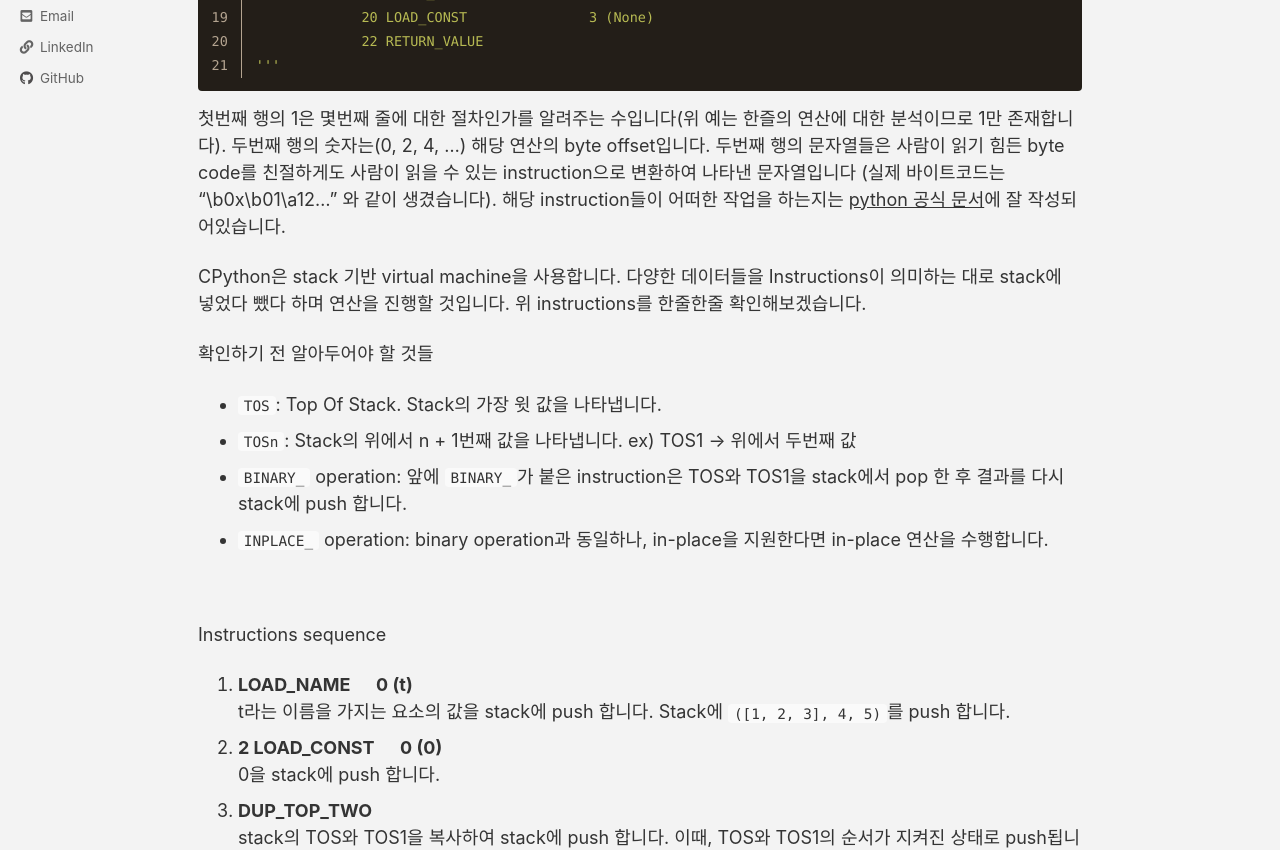
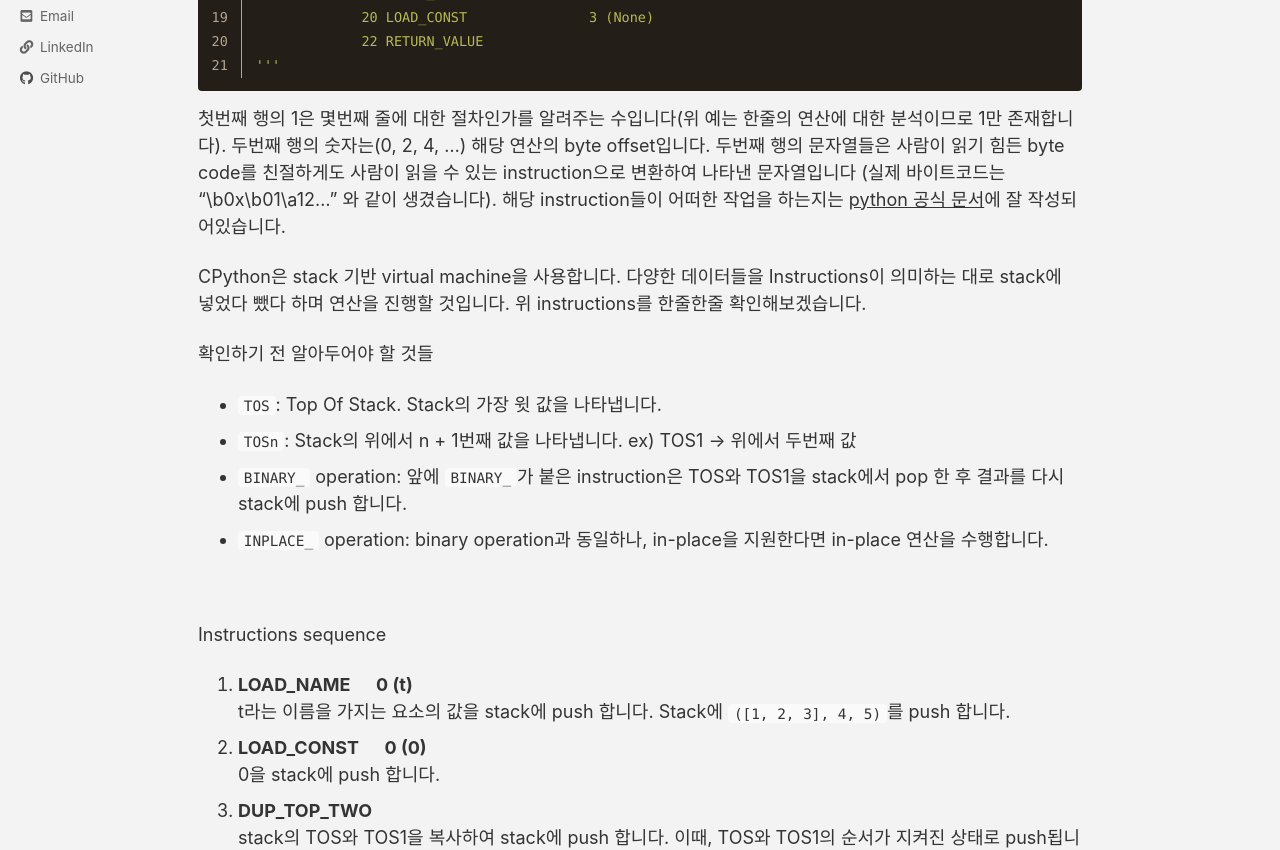
Before and after one commit to brothersoo/brothersoo.github.io, a Jekyll site: the page built from _posts/python/2021-09-15-iadd_list_in_tuple.md, in a window 1280 px wide and 1400 px high, scrolled down 1451 px. Shown: the part 152-1002 px from the top of the window. Built offline with Jekyll 4.4.1, drawn with Linux system fonts in a browser that asks for light colours; cached includes are drawn as plain includes; comment, search, counter and statistics services are not loaded.

Commit message:
FIX: typo

````diff
--- a/_posts/python/2021-09-15-iadd_list_in_tuple.md
+++ b/_posts/python/2021-09-15-iadd_list_in_tuple.md
@@ -62,7 +62,7 @@ dis('t[0] += [100, 101]')
 '''
 ```
 
-첫번째 행의 1은 몇번째 줄에 대한 절차인가를 알려주는 수입니다(위 예는 한즐의 연산에 대한 분석이므로 1만 존재합니다). 두번째 행의 숫자는(0, 2, 4, ...) 해당 연산의 byte offset입니다. 두번째 행의 문자열들은 사람이 읽기 힘든 byte code를 친절하게도 사람이 읽을 수 있는 instruction으로 변환하여 나타낸 문자열입니다 (실제 바이트코드는 "\b0x\b01\a12..." 와 같이 생겼습니다). 해당 instruction들이 어떠한 작업을 하는지는 [python 공식 문서](https://docs.python.org/3/library/dis.html#python-bytecode-instructions)에 잘 작성되어있습니다.
+첫번째 행의 1은 몇번째 줄에 대한 절차인가를 알려주는 수입니다(위 예는 한줄의 연산에 대한 분석이므로 1만 존재합니다). 두번째 행의 숫자는(0, 2, 4, ...) 해당 연산의 byte offset입니다. 두번째 행의 문자열들은 사람이 읽기 힘든 byte code를 친절하게도 사람이 읽을 수 있는 instruction으로 변환하여 나타낸 문자열입니다 (실제 바이트코드는 "\b0x\b01\a12..." 와 같이 생겼습니다). 해당 instruction들이 어떠한 작업을 하는지는 [python 공식 문서](https://docs.python.org/3/library/dis.html#python-bytecode-instructions)에 잘 작성되어있습니다.
 
 CPython은 stack 기반 virtual machine을 사용합니다. 다양한 데이터들을 Instructions이 의미하는 대로 stack에 넣었다 뺐다 하며 연산을 진행할 것입니다. 위 instructions를 한줄한줄 확인해보겠습니다.
 
@@ -78,7 +78,7 @@ Instructions sequence
 
 1. **LOAD_NAME &nbsp;&nbsp;&nbsp;&nbsp; 0 (t)**\
 t라는 이름을 가지는 요소의 값을 stack에 push 합니다. Stack에 `([1, 2, 3], 4, 5)`를 push 합니다.
-2. **2 LOAD_CONST &nbsp;&nbsp;&nbsp;&nbsp; 0 (0)**\
+2. **LOAD_CONST &nbsp;&nbsp;&nbsp;&nbsp; 0 (0)**\
 0을 stack에 push 합니다.
 3. **DUP_TOP_TWO**\
 stack의 TOS와 TOS1을 복사하여 stack에 push 합니다. 이때, TOS와 TOS1의 순서가 지켜진 상태로 push됩니다.
````
